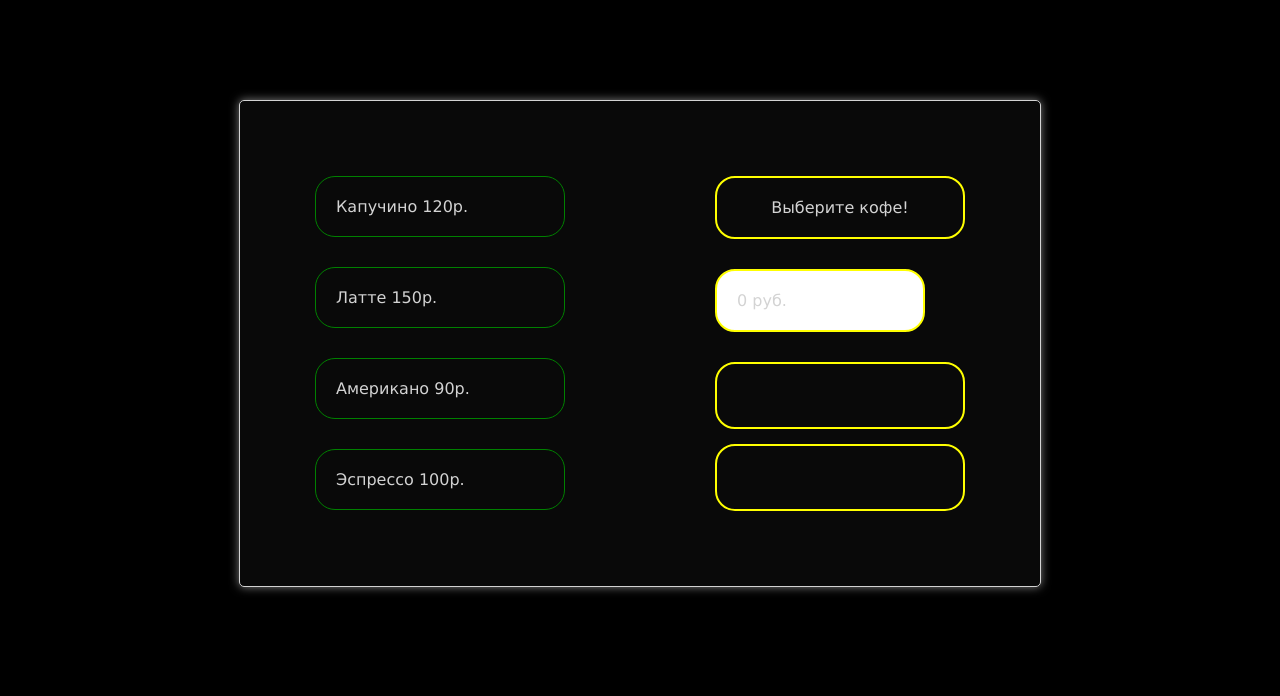
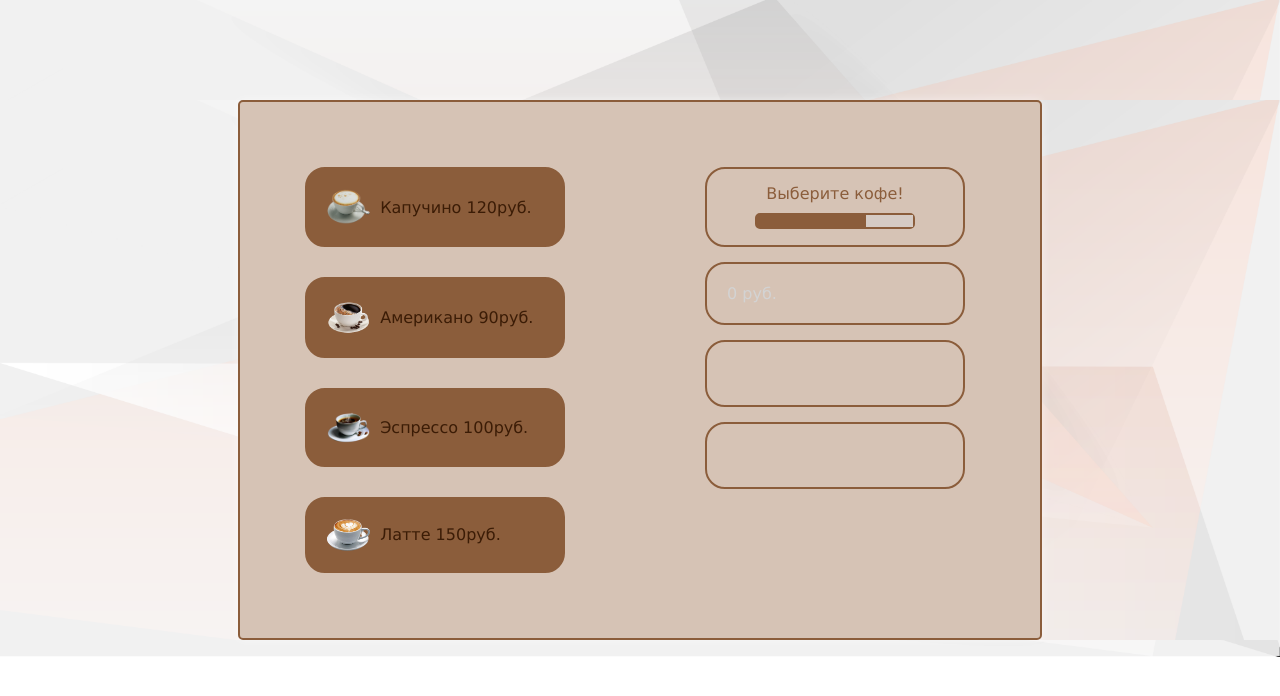
Before and after one commit to Allekksa/CoffeeMachine, a plain HTML site: page index.html in a window 1280 px wide. Drawn offline with Linux system fonts and the light colour scheme.

Commit message:
добавила картинки с кофе, прогрес бар, поменяла фон и цвета, нужно поправить правую часть

```diff
--- a/index.html
+++ b/index.html
@@ -13,25 +13,31 @@
             <div class="left">
                 <div class="coffee-items">
                     <div class="coffee-item">
-                        <span>Капучино 120р.</span>
+                        <img class="big" src="./img/capuchino.png" alt="Капучино">
+                        <span>Капучино 120руб.</span>
                     </div>
                     <div class="coffee-item">
-                        <span>Латте 150р.</span>
+                        <img class="big" src="./img/americano.png" alt="Американо">
+                        <span>Американо 90руб.</span>
                     </div>
                     <div class="coffee-item">
-                        <span>Американо 90р.</span>
+                        <img class="small" src="./img/espresso.png" alt="Капучино">
+                        <span>Эспрессо 100руб.</span>
                     </div>
                     <div class="coffee-item">
-                        <span>Эспрессо 100р.</span>
+                        <img class="small" src="./img/latte.png" alt="Латте">
+                        <span>Латте 150руб.</span>
                     </div>
                 </div>
             </div>
             <div class="right">
                 <div class="status-bar">
-                    <span>Выберите кофе!</span>
+                    <span class="status-text">Выберите кофе!</span>
+                    <progress class="progress" value="70" max="100">70 %</progress>
                 </div>
+
                 <div class="money-status">
-                    <input class="money-input" type="text" value="0 руб.">
+                    0 руб.
                 </div>
                 <div class="put-money">
 
--- a/style.css
+++ b/style.css
@@ -2,8 +2,11 @@ body, html {
     margin: 0;
     font-family:Verdana, Geneva, Tahoma, sans-serif;
     font-size: 1rem;
-    color: lightgrey;
-    background-color: black;
+    color: #8B5D3B;
+    background-image: url('./img/фон_Монтажная\ область\ 1.png');
+    background-size: cover;
+    background-repeat: no-repeat;
+
 
 
 }
@@ -11,12 +14,11 @@ body, html {
 .wrapper{
     display: flex;
     margin: 100px auto 0;
-    max-width: 800px;
-    border: 1px solid lightgrey;
+    max-width:800px;
+    border: 2px solid #8B5D3B;
     border-radius: 5px;
     box-shadow: 0 0 10px rgba(255,255,255,0.5);
-
-    background-color: rgba(19,19,19,0.5);
+    background-color: #d6c3b5;
 
 }
 .coffee-items{
@@ -25,20 +27,35 @@ body, html {
     justify-content:space-between;
 }
 .coffee-item{
-    min-width: 20%;
-    border: 1px solid green;
+    min-width: 30%;
+    border: 2px solid #8B5D3B;
     border-radius: 20px;
     padding: 20px;
     margin: 15px;
+    display:flex;
+    justify-content: flex-start;
+    align-items: center;
+    background-color: #8B5D3B;
+    color: #3B1C06;
+    font-weight: 500;
 }
 .coffee-item:hover{
-    background-color: lightgrey;
-    box-shadow: 0 0 20px rgba(255,255,255,0.5);
-    color: black;
+    background-color: #8B5D3B;
+    box-shadow: 0 0 20px rgba(139,91,95,0.8);
+    color: #3B1C06;
+    border: 2px solid #3B1C06;
 }
+.big{
+    width: 20%;
+    padding-right: 10px;
 
+}
+.small{
+    width: 20%;
+    padding-right: 10px;
+}
 .left{
-    padding: 60px;
+    padding: 50px;
     flex: 1;
 }
 
@@ -48,20 +65,36 @@ body, html {
 }
 .status-bar{
     min-width: 20%;
-    padding: 20px;
-    margin: 15px;
+    padding: 15px;
+    margin: 5px 15px 15px;
     text-align: center;
-    border: 2px solid yellow;
+    border: 2px solid #8B5D3B;
     border-radius: 20px;
 
 }
-.money-input{
+
+::-webkit-progress-bar {
+    background: #D6CBC4;
+}
+::-webkit-progress-value {
+    background: #8B5D3B;
+}
+::-moz-progress-bar {
+    background: #8B5D3B;
+}
+.progress{
+    margin-top: 10px;
+    background:#8B5D3B;
+    border: 2px solid #8B5D3B;
+    border-radius: 5px;
+}
+.money-status{
     min-width: 20%;
-    width: 75%;
+    height: 63px;
     margin: 15px;
     padding: 20px;
     border-radius: 20px;
-    border: 2px solid yellow;
+    border: 2px solid #8B5D3B;
     font-family:Verdana, Geneva, Tahoma, sans-serif;
     font-size: 1rem;
     color: lightgrey;
@@ -72,26 +105,35 @@ body, html {
     min-width: 20%;
     height: 63px;
     margin: 15px;
-    border: 2px solid yellow;
+    border: 2px solid #8B5D3B;
     border-radius: 20px;
 
 }
 @media screen and (max-width: 504px){
     .wrapper{
         flex-direction: column-reverse;
+
+        margin: 50px 15px;
+        font-size: 0.8em;
     }
     .left, .right{
-        padding: 40px;
-
-
+        padding: 20px;
+    }
+    .coffee-item{
+        margin:5px;
     }
 
 }
-@media screen and (min-width: 500px) and  (max-width: 760px){
+@media screen and (min-width: 504px) and  (max-width: 821px){
     .left, .right{
         padding: 20px;
-
-
     }
-
+    .wrapper{
+        margin: 50px 15px;
+        font-size: 0.9rem;
+    }
+    /* .coffee-item span{
+        /* min-width: 50%; */
+        */
+    }
 }
```
Also changed, not shown: img/americano.png (added), img/americano_сф.png (added), img/capuchino.png (added), img/capuchino_сф.png (added), img/espresso.png (added), img/latte.png (added), img/latte_сф.png (added), img/фон_Монтажная область 1.png (added).
